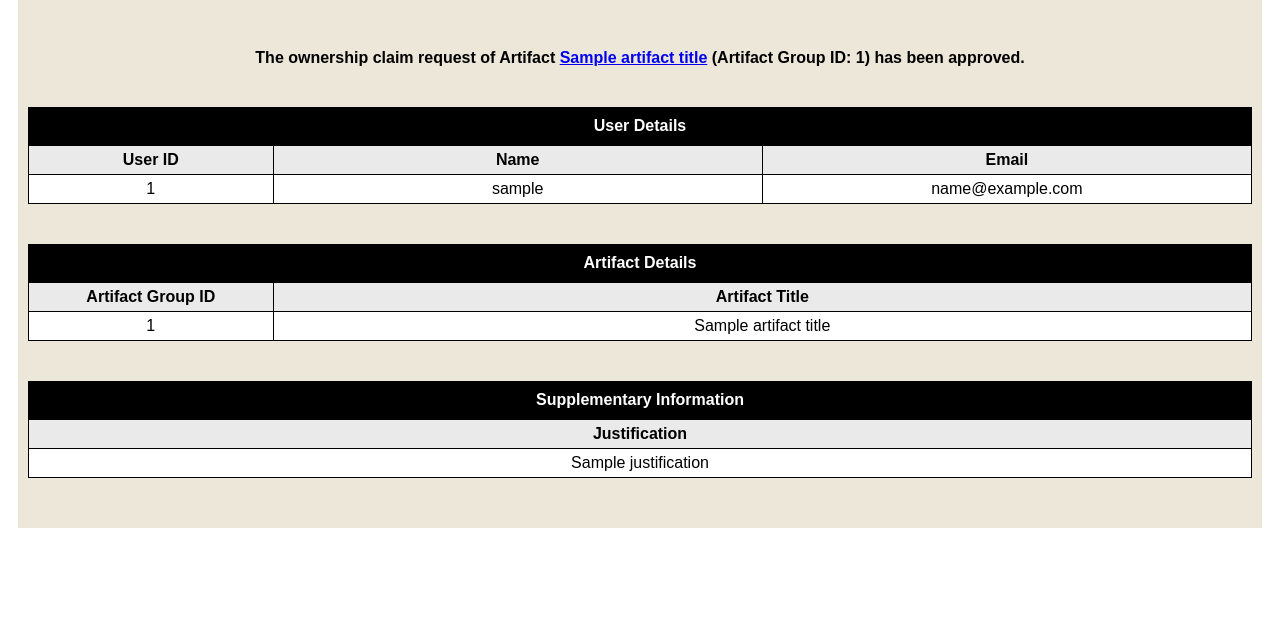
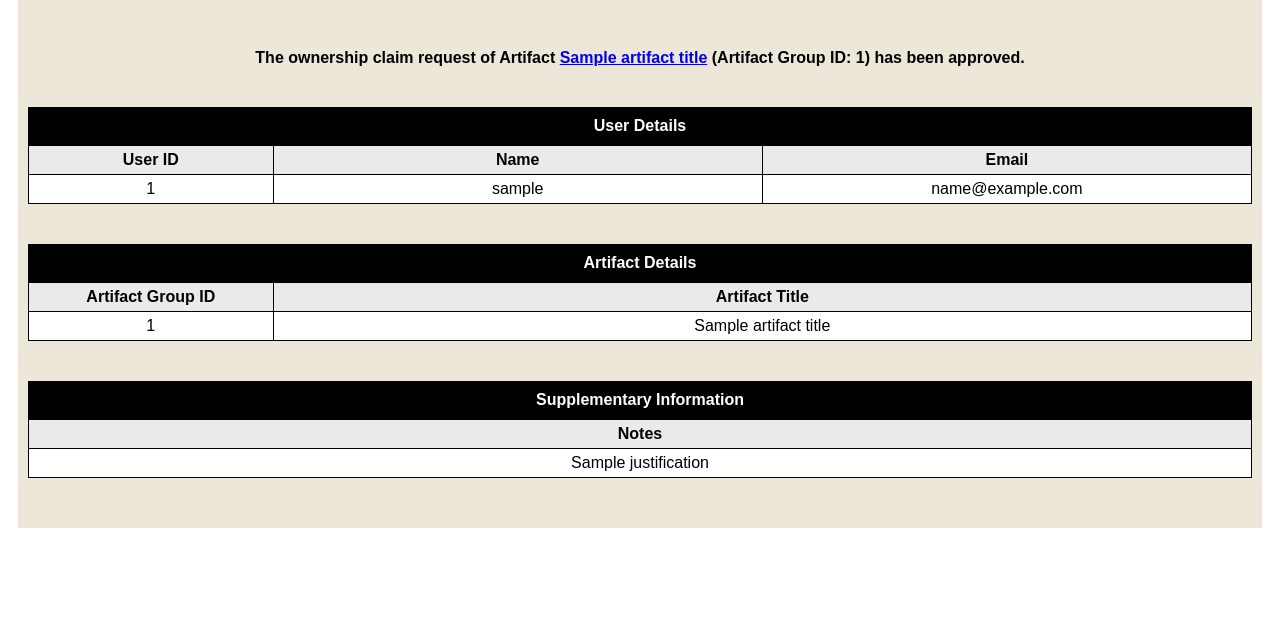
Before and after one commit to ITI/searcch-backend, a Flask app: template searcch_backend/api/templates/ownership_request_email_approved.html in a window 1280 px wide. Shown: the part 68-710 px from the top of the page. Run offline with Flask 2, Linux system fonts and the light colour scheme; the template is opened without the code that fills it: most values are stand-ins (such as "Sample title", 1, 10 or a date in 2020).

Commit message:
Backend Changes for rejection reason

```diff
--- a/searcch_backend/api/resources/artifact.py
+++ b/searcch_backend/api/resources/artifact.py
@@ -1125,7 +1125,7 @@ class ArtifactOwnerRequestsAPI(Resource):
                 user_id=mail_data.User.id,\
                 user_name=mail_data.Person.name,\
                 user_email=mail_data.Person.email,
-                justification=mail_data.ArtifactOwnerRequest.message)
+                justification=mail_data.ArtifactOwnerRequest.action_message)
         else:
             msg.html = render_template("ownership_request_email_rejected.html",\
                 artifact_group_id=mail_data.Artifact.artifact_group_id, \
@@ -1134,7 +1134,7 @@ class ArtifactOwnerRequestsAPI(Resource):
                 user_id=mail_data.User.id,\
                 user_name=mail_data.Person.name,\
                 user_email=mail_data.Person.email,
-                justification=mail_data.ArtifactOwnerRequest.message)
+                justification=mail_data.ArtifactOwnerRequest.action_message)
 
         mail.send(msg)
 
--- a/searcch_backend/api/templates/ownership_request_email_approved.html
+++ b/searcch_backend/api/templates/ownership_request_email_approved.html
@@ -131,7 +131,7 @@
                             <col style="width: 100%;">
                          </colgroup>
                         <tr class="table-header">
-                            <th>Justification</th>
+                            <th>Notes</th>
                         </tr>
                         <tr>
                             <td>{{justification}}</td>
--- a/searcch_backend/api/templates/ownership_request_email_rejected.html
+++ b/searcch_backend/api/templates/ownership_request_email_rejected.html
@@ -131,7 +131,7 @@
                             <col style="width: 100%;">
                          </colgroup>
                         <tr class="table-header">
-                            <th>Justification</th>
+                            <th>Rejection Reason</th>
                         </tr>
                         <tr>
                             <td>{{justification}}</td>
```
